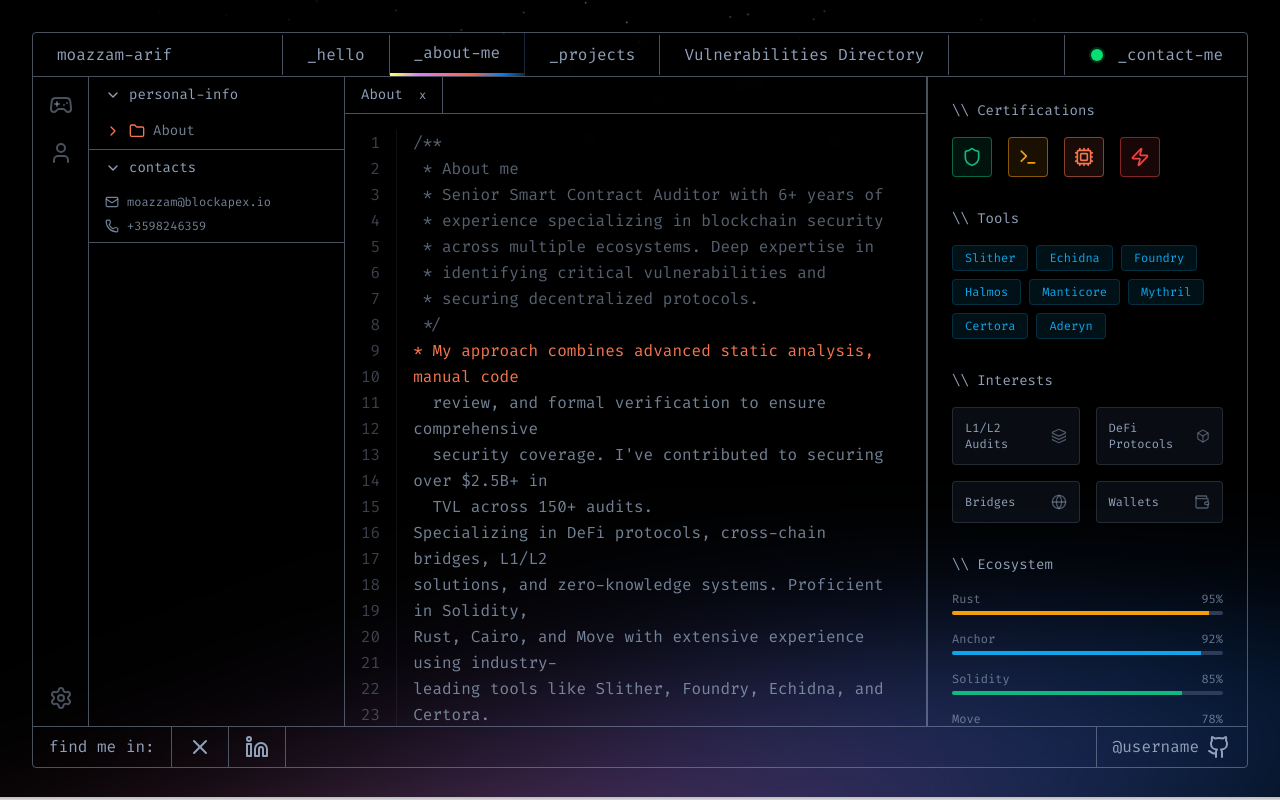
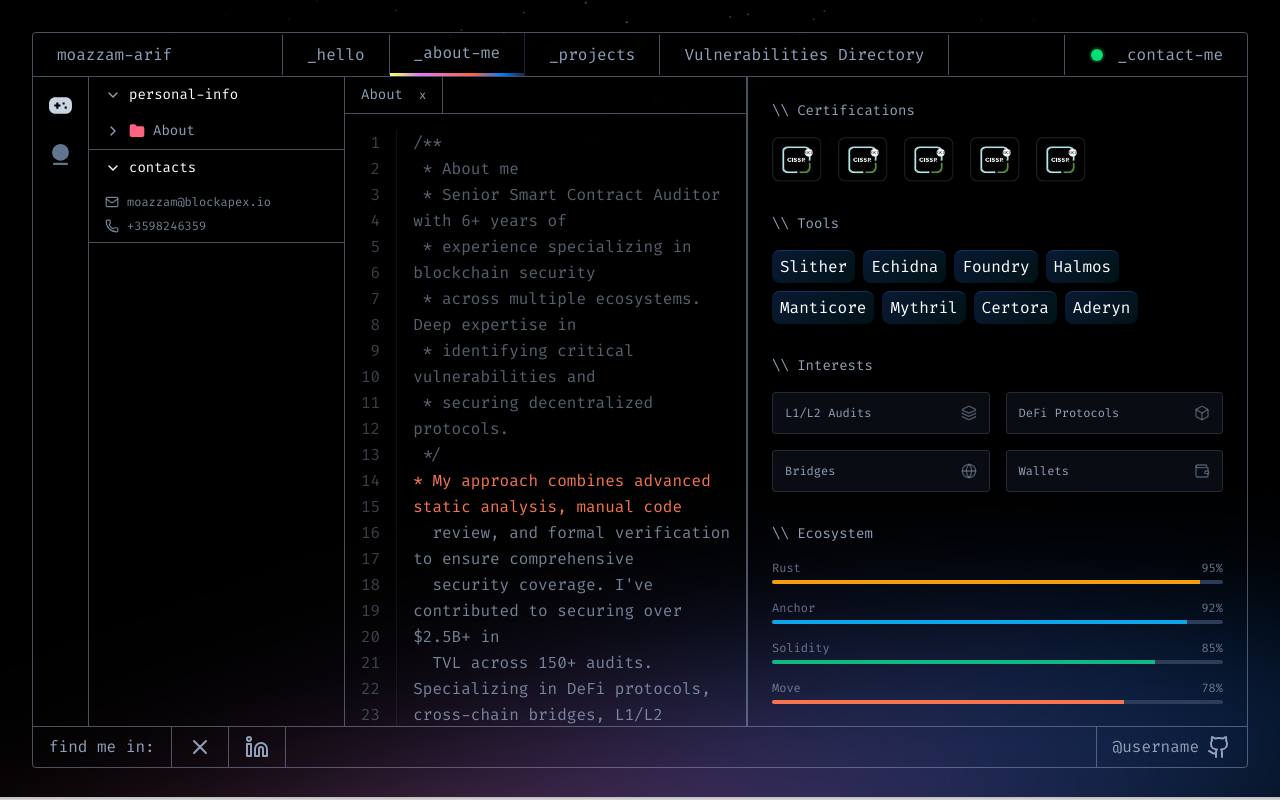
Before and after one commit to BlockApex/auditors-portfolio, a Next.js app: page /about in a window 1280 px wide. Built offline with nearby package versions, Linux system fonts and the light colour scheme.

Commit message:
fixed widget

```diff
--- a/app/about/page.tsx
+++ b/app/about/page.tsx
@@ -5,20 +5,18 @@ import { Ghost, User, Settings, Gamepad2 } from "lucide-react";
 import Sidebar from "@/components/about/Sidebar";
 import CodeEditor from "@/components/about/CodeEditor";
 import Widgets from "@/components/about/Widgets";
+import Image from "next/image";
 
 const AboutPage = () => {
     return (
         <div className="flex h-full w-full">
             {/* Icon Strip */}
             <aside className="w-14 border-r border-foreground/50 flex flex-col items-center py-4 gap-6 shrink-0">
-                <div className="text-foreground/50 hover:text-foreground cursor-pointer transition-colors">
-                    <Gamepad2 size={24} />
+                <div className="text-foreground cursor-pointer transition-colors">
+                    <Image src='/assets/icons/play.svg' alt="play" width={25} height={25} />
                 </div>
-                <div className="text-foreground/50 hover:text-foreground cursor-pointer transition-colors">
-                    <User size={24} />
-                </div>
-                <div className="mt-auto text-foreground/50 hover:text-foreground cursor-pointer transition-colors">
-                    <Settings size={24} />
+                <div className="text-foreground cursor-pointer transition-colors">
+                    <Image src='/assets/icons/dash.svg' alt="dash" width={25} height={25} />
                 </div>
             </aside>
 
@@ -31,7 +29,7 @@ const AboutPage = () => {
             </main>
 
             {/* Right Widgets Sidebar */}
-            <aside className="w-80 border-l border-foreground/50 hidden xl:block h-full overflow-hidden">
+            <aside className="w-[500px] border-l border-foreground/50 hidden xl:block h-full overflow-hidden">
                 <Widgets />
             </aside>
         </div>
--- a/app/globals.css
+++ b/app/globals.css
@@ -151,3 +151,12 @@ button {
   background-clip: text;
   text-fill-color: transparent;
 }
+
+.tool-bg {
+  background: linear-gradient(
+    135deg,
+    rgba(43, 127, 255, 0.2) 0%,
+    rgba(0, 184, 219, 0.1) 100%
+  );
+  border-top: 0.79px solid #2b7fff4d;
+}
--- a/components/AppLayout.tsx
+++ b/components/AppLayout.tsx
@@ -10,7 +10,7 @@ interface AppLayoutProps {
 const AppLayout: React.FC<AppLayoutProps> = ({ children }) => {
     return (
         <main className='w-full h-screen relative overflow-hidden root-bg p-8'>
-            <div className='w-full h-full border border-foreground/50 rounded-sm relative flex flex-col  backdrop-blur-sm'>
+            <div className='w-full h-full border border-foreground/50 rounded-sm relative flex flex-col backdrop-blur-sm'>
                 <Navbar />
                 <div className="flex-1 overflow-hidden relative">
                     {children}
--- a/components/about/Sidebar.tsx
+++ b/components/about/Sidebar.tsx
@@ -20,14 +20,14 @@ const Sidebar = () => {
           ) : (
             <ChevronRight size={16} className="mr-2" />
           )}
-          <span className="text-sm">personal-info</span>
+          <span className="text-sm text-white">personal-info</span>
         </button>
 
         {isPersonalInfoOpen && (
           <div className="px-4 py-2 space-y-2">
-            <div className="flex items-center text-foreground/80 hover:text-secondary cursor-pointer transition-colors">
-              <ChevronRight size={16} className="mr-2 text-secondary" />
-              <Folder size={16} className="mr-2 text-secondary" />
+            <div className="flex items-center text-foreground cursor-pointer transition-colors">
+              <ChevronRight size={16} className="mr-2 text-foreground" />
+              <Folder size={16} className="mr-2 text-[#FF637E]" fill="#FF637E" />
               <span className="text-sm">About</span>
             </div>
             {/* Add more folders if needed */}
@@ -39,7 +39,7 @@ const Sidebar = () => {
       <div className="border-b border-foreground/50">
         <button
           onClick={() => setIsContactsOpen(!isContactsOpen)}
-          className="w-full flex items-center px-4 py-2 text-foreground hover:text-white transition-colors"
+          className={`w-full flex items-center px-4 py-2 ${isContactsOpen ? 'text-white':'text-foreground'} hover:text-white transition-colors`}
         >
           {isContactsOpen ? (
             <ChevronDown size={16} className="mr-2" />
--- a/components/about/Widgets.tsx
+++ b/components/about/Widgets.tsx
@@ -1,4 +1,5 @@
 import { Terminal, Shield, Cpu, Zap, Box, Layers, Wallet, Globe } from "lucide-react";
+import Image from "next/image";
 
 const Widgets = () => {
     return (
@@ -8,19 +9,11 @@ const Widgets = () => {
             <section>
                 <h3 className="text-foreground text-sm mb-4">\\ Certifications</h3>
                 <div className="flex flex-wrap gap-4">
-                    {/* Placeholders for certification logos using Lucide icons or colored boxes */}
-                    <div className="w-10 h-10 rounded border border-success/50 flex items-center justify-center text-success bg-success/10" title="CISSP">
-                        <Shield size={20} />
-                    </div>
-                    <div className="w-10 h-10 rounded border border-warning/50 flex items-center justify-center text-warning bg-warning/10" title="OSCP">
-                        <Terminal size={20} />
-                    </div>
-                    <div className="w-10 h-10 rounded border border-secondary/50 flex items-center justify-center text-secondary bg-secondary/10" title="OSFP">
-                        <Cpu size={20} />
-                    </div>
-                    <div className="w-10 h-10 rounded border border-danger/50 flex items-center justify-center text-danger bg-danger/10" title="CEH">
-                        <Zap size={20} />
-                    </div>
+                    {Array(5).fill(0).map(()=>{
+                        return(
+                            <Image src='/assets/cert.png' alt="cert" width={50} height={50}/>
+                        )
+                    })}
                 </div>
             </section>
 
@@ -29,7 +22,7 @@ const Widgets = () => {
                 <h3 className="text-foreground text-sm mb-4">\\ Tools</h3>
                 <div className="flex flex-wrap gap-2">
                     {["Slither", "Echidna", "Foundry", "Halmos", "Manticore", "Mythril", "Certora", "Aderyn"].map((tool) => (
-                        <span key={tool} className="px-3 py-1 bg-info/10 text-info text-xs rounded border border-info/20">
+                        <span key={tool} className="tool-bg px-2 py-1 text-white rounded-lg">
                             {tool}
                         </span>
                     ))}
```
Also changed, not shown: public/assets/cert.png (added).
